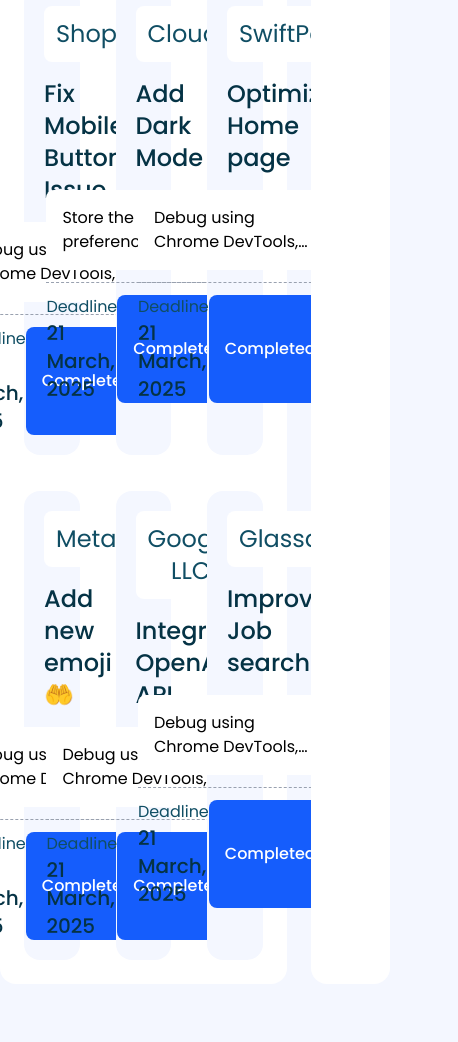
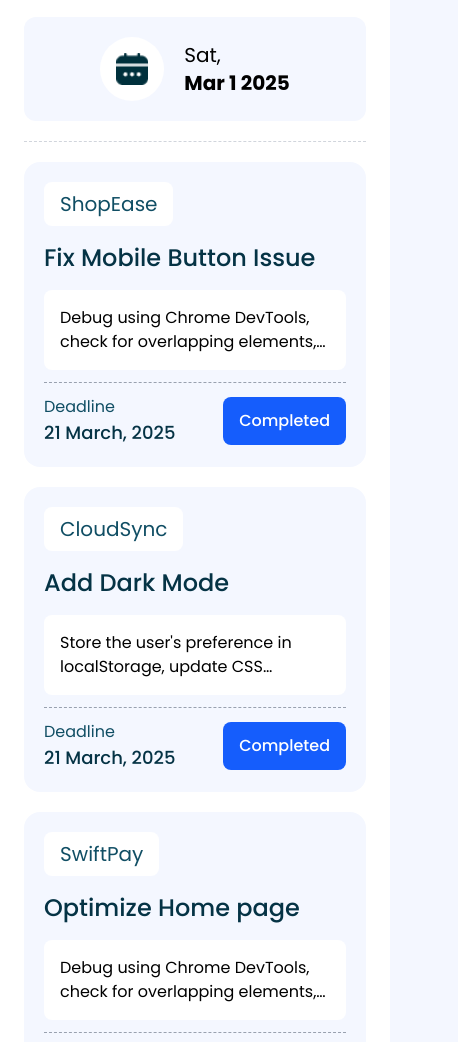
Before and after one commit to neyamat7/assignment-5-dev-board, a plain HTML site: page index.html in a window 390 px wide. Shown: the part 423-1465 px from the top of the page, 458 px wide, since content can reach past the window. Before the commit the page ends 1427 px from the top, so only its background shows below. Drawn offline with nearby package versions, Linux system fonts and the light colour scheme.

Commit message:
added responsive design

```diff
--- a/index.html
+++ b/index.html
@@ -26,16 +26,20 @@
   </head>
   <body id="body" class="bg-light-blue font-poppins">
     <header class="max-w-screen-2xl mx-auto mt-6">
-      <nav class="flex justify-between bg-white p-5 rounded-2xl">
+      <nav
+        class="flex justify-between max-[321px]:ml-7 bg-white px-5 py-3 rounded-2xl"
+      >
         <!-- left side -->
         <div class="flex gap-2 items-center">
           <div class="w-12 h-12">
             <img class="w-full h-full" src="assets/logo.png" alt="" />
           </div>
-          <h1 class="text-4xl">Dev<strong>Board</strong></h1>
+          <h1 class="hidden min-[470px]:block text-4xl">
+            Dev<strong>Board</strong>
+          </h1>
         </div>
         <!-- right side -->
-        <div class="flex gap-8 items-center">
+        <div class="flex gap-3 sm:gap-8 items-center">
           <div
             class="flex gap-2 bg-light-blue items-center justify-center p-4 rounded-full"
           >
@@ -57,18 +61,18 @@
     </header>
 
     <!-- main section -->
-    <main class="max-w-screen-2xl mx-auto mt-5 mb-5 grid grid-cols-4 gap-6">
+    <main class="max-w-screen-2xl mx-auto mt-4 mb-5 grid xl:grid-cols-4 gap-6">
       <!-- left side -->
-      <div class="col-span-3 bg-white p-6 rounded-2xl">
+      <div class="xl:col-span-3 bg-white p-6 rounded-2xl">
         <!-- top headings -->
         <div
-          class="grid grid-cols-4 gap-5 border-b border-dashed border-gray-300 pb-7"
+          class="grid md:grid-cols-4 gap-5 border-b border-dashed border-gray-300 pb-5"
         >
           <!--tasks  -->
           <div
-            class="bg-light-blue flex items-center justify-center gap-5 rounded-xl p-5"
+            class="bg-light-blue flex items-center justify-center gap-5 md:gap-2 lg:gap-5 rounded-xl p-5 md:p-2 lg:p-5"
           >
-            <div class="bg-white w-16 h-16 rounded-full p-4 flex">
+            <div class="bg-white w-16 h-16 rounded-full p-4 md:p-3 lg:p-4 flex">
               <img src="assets/checkbox.png" alt="" />
             </div>
             <div>
@@ -80,7 +84,7 @@
           <!-- title -->
           <div
             onclick="blogPage()"
-            class="col-span-2 p-4 bg-gradient-to-br from-indigo-600 via-indigo-500 to-indigo-300 flex items-center justify-center gap-7 rounded-xl cursor-pointer"
+            class="md:col-span-2 p-4 bg-gradient-to-br from-indigo-600 via-indigo-500 to-indigo-300 flex items-center justify-center gap-7 rounded-xl cursor-pointer"
           >
             <div class="w-20 h-20">
               <img class="w-full h-full" src="assets/board.png" alt="" />
@@ -92,9 +96,9 @@
 
           <!-- date -->
           <div
-            class="bg-light-blue flex items-center justify-center gap-5 rounded-xl p-5"
+            class="bg-light-blue flex items-center justify-center gap-5 rounded-xl p-5 md:p-2 lg:p-5"
           >
-            <div class="bg-white w-16 h-16 rounded-full p-4 flex">
+            <div class="bg-white w-16 h-16 rounded-full p-4 md:p-3 lg:p-4 flex">
               <img src="assets/calender.png" alt="" />
             </div>
             <div class="text-xl">
@@ -105,18 +109,22 @@
         </div>
 
         <!-- cards container-->
-        <div class="mt-7 grid grid-cols-3 gap-9">
+        <div
+          class="mt-5 grid md:grid-cols-2 lg:grid-cols-3 gap-5 place-items-center"
+        >
           <!-- single card -->
           <div
-            class="bg-light-blue p-5 rounded-2xl flex flex-col gap-4 items-center"
+            class="bg-light-blue p-5 rounded-2xl flex flex-col gap-4 items-center max-w-md"
           >
             <button
-              class="bg-white text-2xl text-cyan-900 rounded-lg p-3 self-start"
+              class="bg-white text-xl text-cyan-900 rounded-lg py-2 px-4 self-start"
             >
               ShopEase
             </button>
 
-            <h1 class="self-start text-2xl font-medium text-cyan-950 title">
+            <h1
+              class="self-start text-2xl xl:text-xl 2xl:text-2xl font-medium text-cyan-950 title"
+            >
               Fix Mobile Button Issue
             </h1>
 
@@ -134,15 +142,15 @@
                 class="w-full h-[1px] border-b border-dashed border-gray-400"
               ></div>
               <!-- card date and button -->
-              <div class="flex justify-between mb-0">
+              <div class="flex gap-1 justify-between items-center mb-0">
                 <div>
                   <p class="text-cyan-900">Deadline</p>
-                  <p class="text-xl font-medium text-cyan-950">
+                  <p class="text-lg font-medium text-cyan-950">
                     21 March, 2025
                   </p>
                 </div>
                 <button
-                  class="bg-blue-600 text-white font-medium py-2 px-4 rounded-lg cursor-pointer complete-btn disabled:opacity-20"
+                  class="bg-blue-600 text-white font-medium py-3 px-4 rounded-lg cursor-pointer complete-btn disabled:opacity-20"
                 >
                   Completed
                 </button>
@@ -151,15 +159,17 @@
           </div>
 
           <div
-            class="bg-light-blue p-5 rounded-2xl flex flex-col gap-4 items-center"
+            class="bg-light-blue p-5 rounded-2xl flex flex-col gap-4 items-center max-w-md"
           >
             <button
-              class="bg-white text-2xl text-cyan-900 rounded-lg p-3 self-start"
+              class="bg-white text-xl text-cyan-900 rounded-lg py-2 px-4 self-start"
             >
               CloudSync
             </button>
 
-            <h1 class="self-start text-2xl font-medium text-cyan-950 title">
+            <h1
+              class="self-start text-2xl xl:text-xl 2xl:text-2xl font-medium text-cyan-950 title"
+            >
               Add Dark Mode
             </h1>
 
@@ -176,15 +186,15 @@
                 class="w-full h-[1px] border-b border-dashed border-gray-400"
               ></div>
               <!-- card date and button -->
-              <div class="flex justify-between mb-0">
+              <div class="flex gap-1 items-center justify-between mb-0">
                 <div>
                   <p class="text-cyan-900">Deadline</p>
-                  <p class="text-xl font-medium text-cyan-950">
+                  <p class="text-lg font-medium text-cyan-950">
                     21 March, 2025
                   </p>
                 </div>
                 <button
-                  class="bg-blue-600 text-white font-medium py-2 px-4 rounded-lg cursor-pointer disabled:opacity-20 complete-btn"
+                  class="bg-blue-600 text-white font-medium py-3 px-4 rounded-lg cursor-pointer disabled:opacity-20 complete-btn"
                 >
                   Completed
                 </button>
@@ -193,15 +203,17 @@
           </div>
 
           <div
-            class="bg-light-blue p-5 rounded-2xl flex flex-col gap-4 items-center"
+            class="bg-light-blue p-5 rounded-2xl flex flex-col gap-4 items-center max-w-md"
           >
             <button
-              class="bg-white text-2xl text-cyan-900 rounded-lg p-3 self-start"
+              class="bg-white text-xl text-cyan-900 rounded-lg py-2 px-4 self-start"
             >
               SwiftPay
             </button>
 
-            <h1 class="self-start text-2xl font-medium text-cyan-950 title">
+            <h1
+              class="self-start text-2xl xl:text-xl 2xl:text-2xl font-medium text-cyan-950 title"
+            >
               Optimize Home page
             </h1>
 
@@ -219,15 +231,15 @@
                 class="w-full h-[1px] border-b border-dashed border-gray-400"
               ></div>
               <!-- card date and button -->
-              <div class="flex justify-between mb-0">
+              <div class="flex gap-1 items-center justify-between mb-0">
                 <div>
                   <p class="text-cyan-900">Deadline</p>
-                  <p class="text-xl font-medium text-cyan-950">
+                  <p class="text-lg font-medium text-cyan-950">
                     21 March, 2025
                   </p>
                 </div>
                 <button
-                  class="bg-blue-600 text-white font-medium py-2 px-4 rounded-lg cursor-pointer disabled:opacity-20 complete-btn"
+                  class="bg-blue-600 text-white font-medium py-3 px-4 rounded-lg cursor-pointer disabled:opacity-20 complete-btn"
                 >
                   Completed
                 </button>
@@ -236,15 +248,17 @@
           </div>
 
           <div
-            class="bg-light-blue p-5 rounded-2xl flex flex-col gap-4 items-center"
+            class="bg-light-blue p-5 rounded-2xl flex flex-col gap-4 items-center max-w-md"
           >
             <button
-              class="bg-white text-2xl text-cyan-900 rounded-lg p-3 self-start"
+              class="bg-white text-xl text-cyan-900 rounded-lg py-2 px-4 self-start"
             >
               Meta
             </button>
 
-            <h1 class="self-start text-2xl font-medium text-cyan-950 title">
+            <h1
+              class="self-start text-2xl xl:text-xl 2xl:text-2xl font-medium text-cyan-950 title"
+            >
               Add new emoji 🤲
             </h1>
 
@@ -262,15 +276,15 @@
                 class="w-full h-[1px] border-b border-dashed border-gray-400"
               ></div>
               <!-- card date and button -->
-              <div class="flex justify-between mb-0">
+              <div class="flex gap-1 items-center justify-between mb-0">
                 <div>
                   <p class="text-cyan-900">Deadline</p>
-                  <p class="text-xl font-medium text-cyan-950">
+                  <p class="text-lg font-medium text-cyan-950">
                     21 March, 2025
                   </p>
                 </div>
                 <button
-                  class="bg-blue-600 text-white font-medium py-2 px-4 rounded-lg cursor-pointer disabled:opacity-20 complete-btn"
+                  class="bg-blue-600 text-white font-medium py-3 px-4 rounded-lg cursor-pointer disabled:opacity-20 complete-btn"
                 >
                   Completed
                 </button>
@@ -279,15 +293,17 @@
           </div>
 
           <div
-            class="bg-light-blue p-5 rounded-2xl flex flex-col gap-4 items-center"
+            class="bg-light-blue p-5 rounded-2xl flex flex-col gap-4 items-center max-w-md"
           >
             <button
-              class="bg-white text-2xl text-cyan-900 rounded-lg p-3 self-start"
+              class="bg-white text-xl text-cyan-900 rounded-lg py-2 px-4 self-start"
             >
               Google LLC
             </button>
 
-            <h1 class="self-start text-2xl font-medium text-cyan-950 title">
+            <h1
+              class="self-start text-2xl xl:text-xl 2xl:text-2xl font-medium text-cyan-950 title"
+            >
               Integrate OpenAI API
             </h1>
 
@@ -305,15 +321,15 @@
                 class="w-full h-[1px] border-b border-dashed border-gray-400"
               ></div>
               <!-- card date and button -->
-              <div class="flex justify-between mb-0">
+              <div class="flex gap-1 items-center justify-between mb-0">
                 <div>
                   <p class="text-cyan-900">Deadline</p>
-                  <p class="text-xl font-medium text-cyan-950">
+                  <p class="text-lg font-medium text-cyan-950">
                     21 March, 2025
                   </p>
                 </div>
                 <button
-                  class="bg-blue-600 text-white font-medium py-2 px-4 rounded-lg cursor-pointer disabled:opacity-20 complete-btn"
+                  class="bg-blue-600 text-white font-medium py-3 px-4 rounded-lg cursor-pointer disabled:opacity-20 complete-btn"
                 >
                   Completed
                 </button>
@@ -322,15 +338,17 @@
           </div>
 
           <div
-            class="bg-light-blue p-5 rounded-2xl flex flex-col gap-4 items-center"
+            class="bg-light-blue p-5 rounded-2xl flex flex-col gap-4 items-center max-w-md"
           >
             <button
-              class="bg-white text-2xl text-cyan-900 rounded-lg p-3 self-start"
+              class="bg-white text-xl text-cyan-900 rounded-lg py-2 px-4 self-start"
             >
               Glassdoar
             </button>
 
-            <h1 class="self-start text-2xl font-medium text-cyan-950 title">
+            <h1
+              class="self-start text-2xl xl:text-xl 2xl:text-2xl font-medium text-cyan-950 lg:whitespace-nowrap title"
+            >
               Improve Job searching
             </h1>
 
@@ -348,15 +366,15 @@
                 class="w-full h-[1px] border-b border-dashed border-gray-400"
               ></div>
               <!-- card date and button -->
-              <div class="flex justify-between mb-0">
+              <div class="flex gap-1 items-center justify-between mb-0">
                 <div>
                   <p class="text-cyan-900">Deadline</p>
-                  <p class="text-xl font-medium text-cyan-950">
+                  <p class="text-lg font-medium text-cyan-950">
                     21 March, 2025
                   </p>
                 </div>
                 <button
-                  class="bg-blue-600 text-white font-medium py-2 px-4 rounded-lg cursor-pointer disabled:opacity-20 complete-btn"
+                  class="bg-blue-600 text-white font-medium py-3 px-4 rounded-lg cursor-pointer disabled:opacity-20 complete-btn"
                 >
                   Completed
                 </button>
--- a/script/main.js
+++ b/script/main.js
@@ -70,7 +70,7 @@
   document.getElementById("history-container").innerHTML = "";
 }
 
-// dynamic date
+// dynamic date changing
 let dateFormat = {
   weekday: "short",
   month: "short",
```
